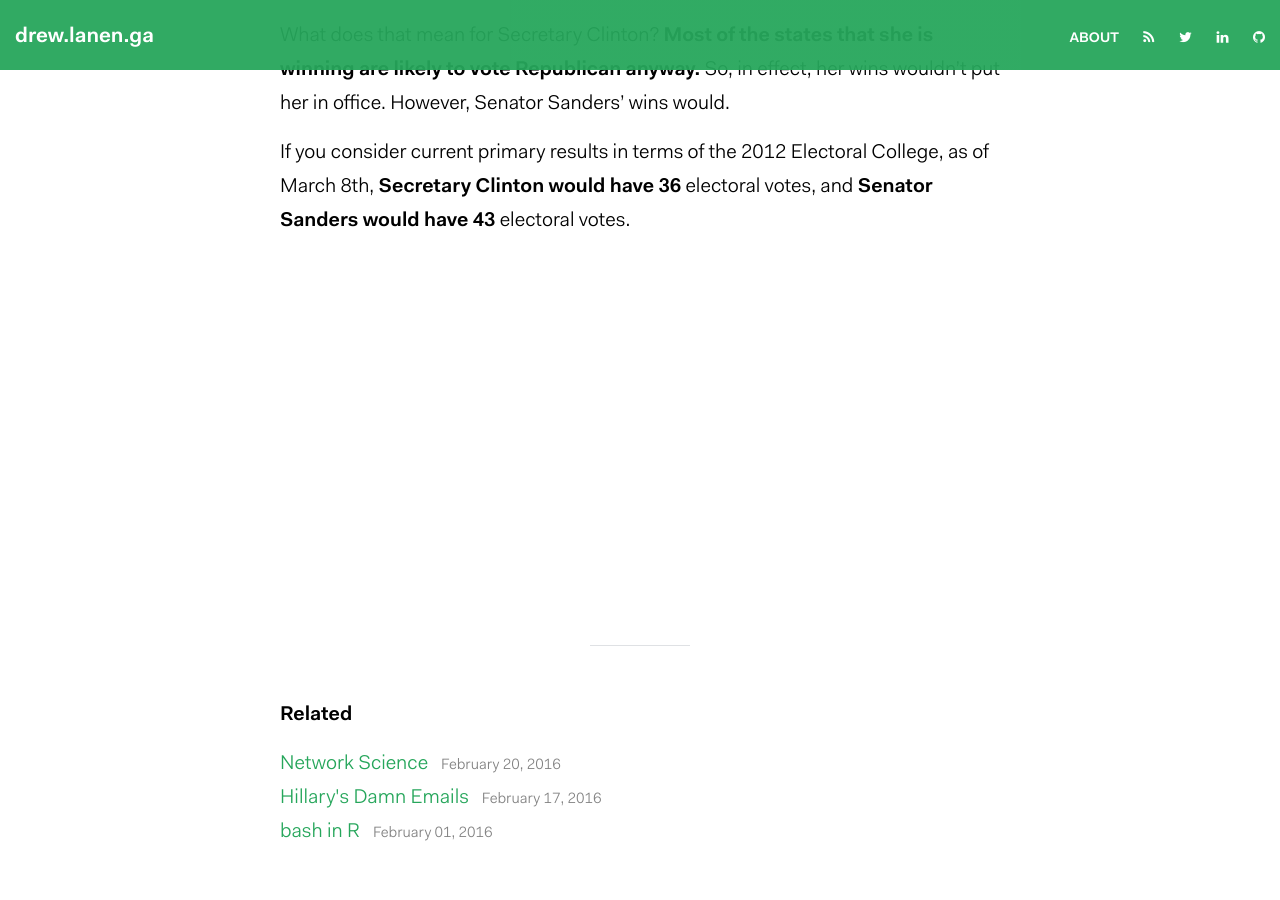
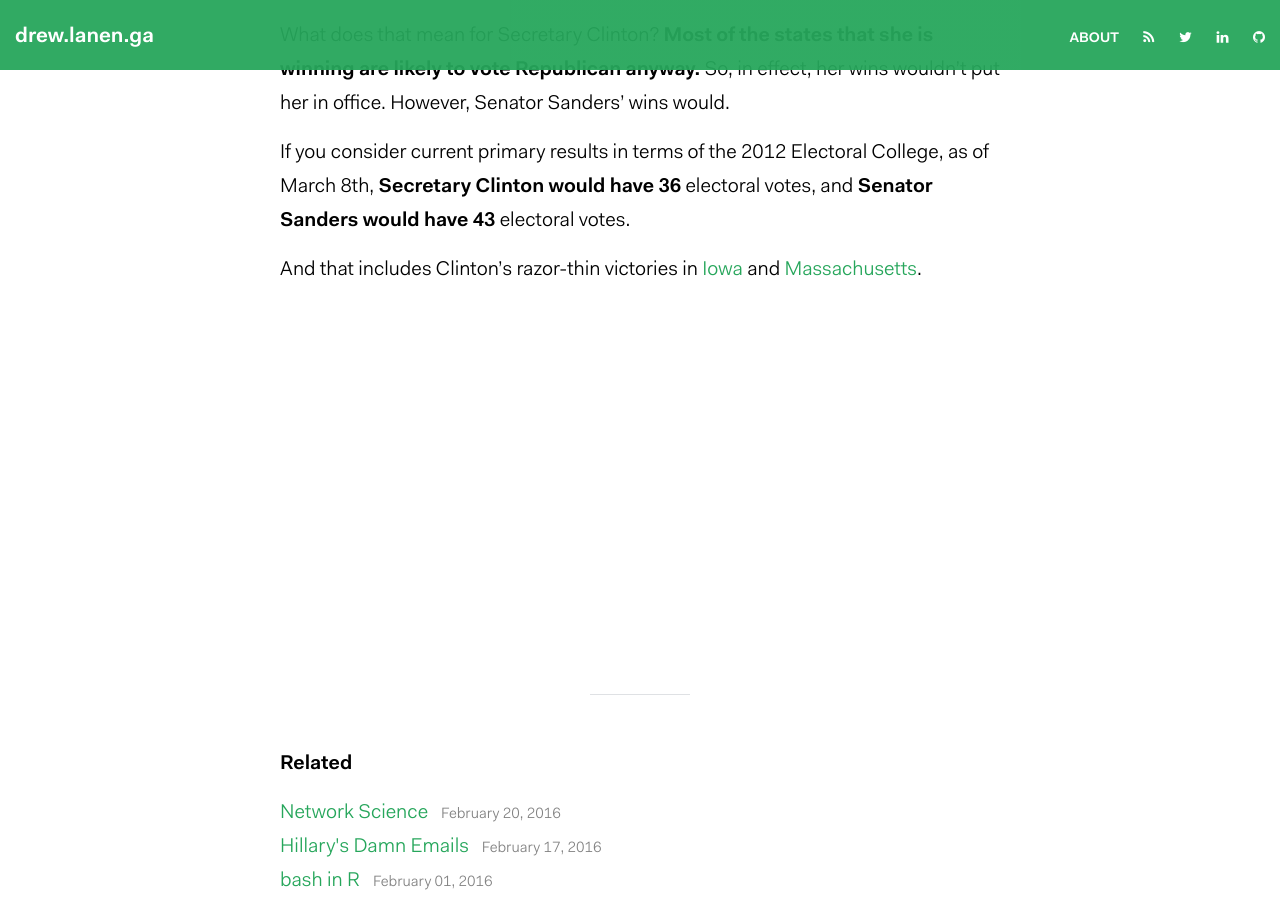
Before and after one commit to drewlanenga/drewlanenga.github.io, a Jekyll site: the page built from _posts/2016-03-08-electoral-primary.md, in a window 1280 px wide and 900 px high, scrolled down 433 px. Built offline with Jekyll 4.4.1, drawn with Linux system fonts in a browser that asks for light colours; comment, search, counter and statistics services are not loaded.

Commit message:
add blub about thin victory margins

```diff
--- a/_posts/2016-03-08-electoral-primary.md
+++ b/_posts/2016-03-08-electoral-primary.md
@@ -16,6 +16,8 @@ However, people don't elect presidents in the United States &mdash; the [Elector
 What does that mean for Secretary Clinton?  **Most of the states that she is winning are likely to vote Republican anyway.**  So, in effect, her wins wouldn't put her in office.  However, Senator Sanders' wins would.
 
 If you consider current primary results in terms of the 2012 Electoral College, as of March 8th, **Secretary Clinton would have 36** electoral votes, and **Senator Sanders would have 43** electoral votes.
+
+And that includes Clinton's razor-thin victories in [Iowa](https://www.google.com/search?q=iowa+democratic+caucus) and [Massachusetts](https://www.google.com/search?q=massachusetts+democratic+primary).
 
 
 <script src="//cdnjs.cloudflare.com/ajax/libs/d3/3.5.3/d3.min.js"></script>
```
Also changed, not shown: 2 other files.
